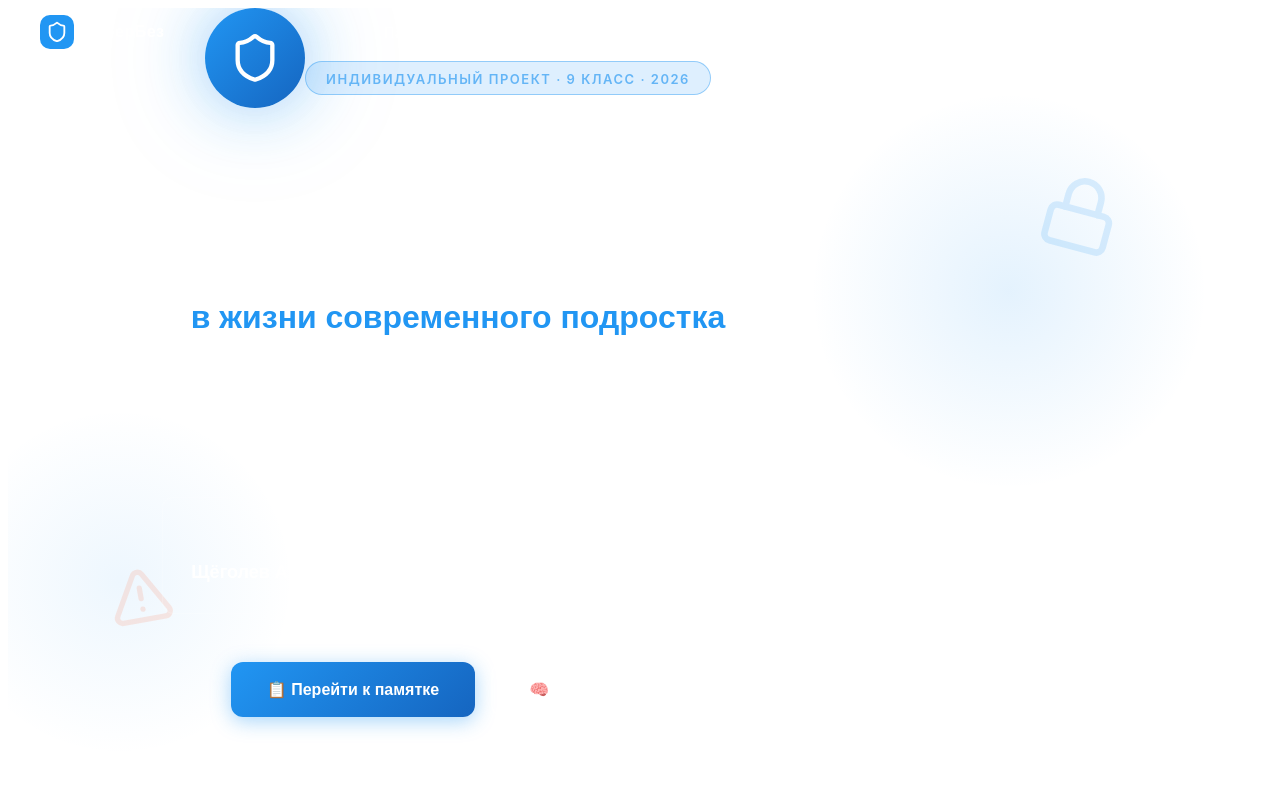
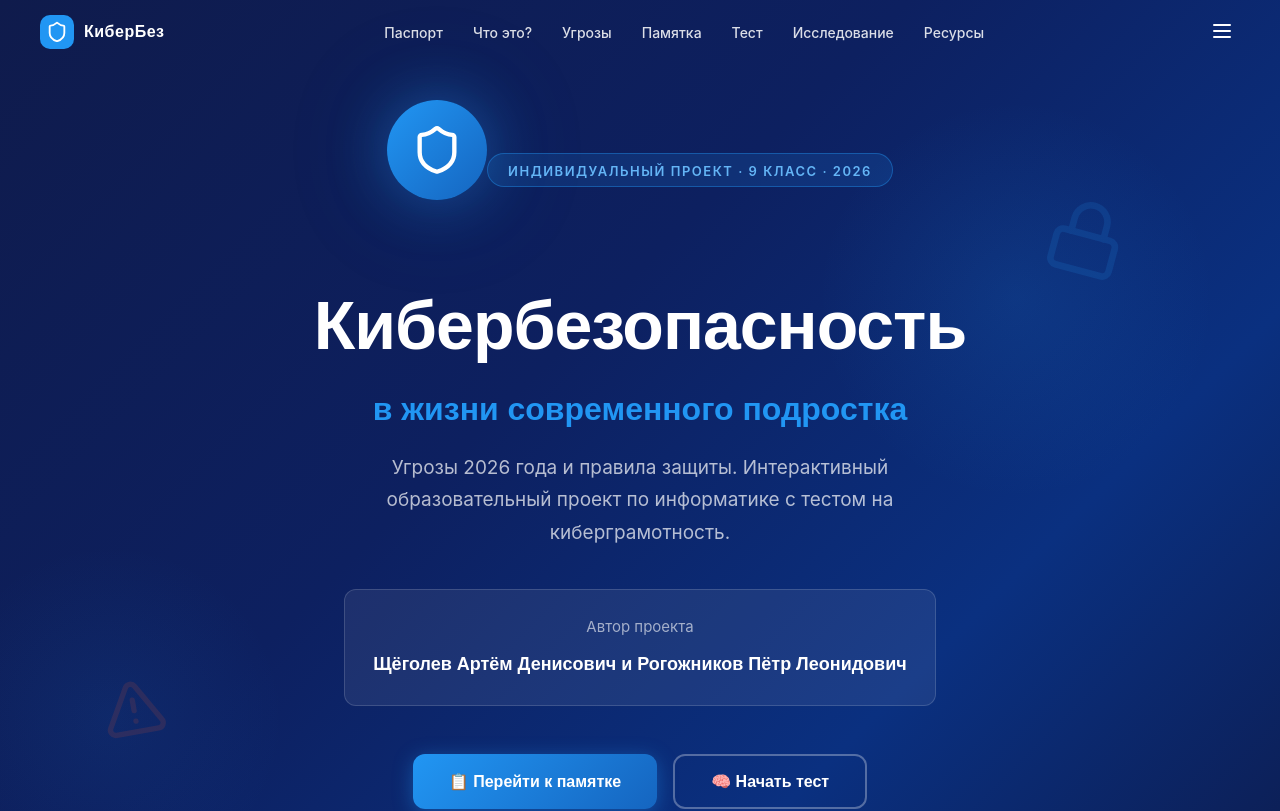
Before and after one commit to Mimi-by-typh/cybersecurity-project, a React (Vite) app: page / in a window 1280 px wide. Shown: the top 811 px of the page. Built offline with nearby package versions, Linux system fonts and the light colour scheme.

Commit message:
Fix page side gaps and favicon

```diff
--- a/app/components/Hero.tsx
+++ b/app/components/Hero.tsx
@@ -9,15 +9,20 @@ export function Hero() {
   return (
     <section
       id="hero"
-      className="min-h-screen bg-gradient-to-br from-[#0F1B4C] via-[#0d2060] to-[#0d1a4a] flex items-center justify-center relative overflow-hidden pt-24 pb-16 px-6 md:pt-28 md:pb-20 md:px-8 lg:px-12"
       style={{
+        minHeight: "100vh",
+        background:
+          "linear-gradient(135deg, #0F1B4C 0%, #0d2060 40%, #0a3080 70%, #0d1a4a 100%)",
+        display: "flex",
+        alignItems: "center",
+        justifyContent: "center",
         position: "relative",
         overflow: "hidden",
+        padding: "100px 24px 60px",
       }}
     >
       {/* Background decorative circles */}
       <div
-        className="hidden md:block absolute top-10 right-5 w-96 h-96 rounded-full pointer-events-none"
         style={{
           position: "absolute",
           top: "10%",
@@ -31,7 +36,6 @@ export function Hero() {
         }}
       />
       <div
-        className="hidden md:block absolute bottom-10 -left-5 w-80 h-80 rounded-full pointer-events-none"
         style={{
           position: "absolute",
           bottom: "10%",
@@ -47,7 +51,6 @@ export function Hero() {
 
       {/* Floating icons */}
       <div
-        className="hidden md:block absolute top-20 right-12 opacity-15 rotate-15"
         style={{
           position: "absolute",
           top: "20%",
@@ -59,7 +62,6 @@ export function Hero() {
         <Lock size={80} color="#2196F3" />
       </div>
       <div
-        className="hidden md:block absolute bottom-25 left-8 opacity-12 -rotate-10"
         style={{
           position: "absolute",
           bottom: "25%",
@@ -73,7 +75,6 @@ export function Hero() {
 
       {/* Main content */}
       <div
-        className="max-w-4xl text-center relative z-10"
         style={{
           maxWidth: 900,
           textAlign: "center",
@@ -83,7 +84,6 @@ export function Hero() {
       >
         {/* Shield icon */}
         <div
-          className="inline-flex items-center justify-center w-24 h-24 md:w-28 md:h-28 rounded-full bg-gradient-to-br from-[#2196F3] to-[#1565C0] mx-auto mb-8 shadow-lg"
           style={{
             display: "inline-flex",
             alignItems: "center",
@@ -103,7 +103,6 @@ export function Hero() {
 
         {/* Badge */}
         <div
-          className="inline-block bg-blue-500/15 border border-blue-400/4 rounded-full px-5 py-2 mb-6"
           style={{
             display: "inline-block",
             background: "rgba(33,150,243,0.15)",
@@ -114,7 +113,6 @@ export function Hero() {
           }}
         >
           <span
-            className="font-semibold text-xs text-blue-300 tracking-wider uppercase"
             style={{
               fontFamily: "'Inter', sans-serif",
               fontSize: 13,
@@ -173,7 +171,6 @@ export function Hero() {
 
         {/* Author */}
         <div
-          className="inline-block bg-white/7 border border-white/15 rounded-lg p-4 md:p-6 mb-12"
           style={{
             display: "inline-block",
             background: "rgba(255,255,255,0.07)",
@@ -207,7 +204,6 @@ export function Hero() {
 
         {/* CTA buttons */}
         <div
-          className="flex gap-4 justify-center flex-wrap"
           style={{
             display: "flex",
             gap: 16,
@@ -217,7 +213,6 @@ export function Hero() {
         >
           <button
             onClick={() => handleScroll("#tips")}
-            className="bg-gradient-to-br from-[#2196F3] to-[#1565C0] text-white border-none rounded-lg px-9 py-4 font-bold text-base cursor-pointer shadow-lg transition-transform hover:scale-105"
             style={{
               background:
                 "linear-gradient(135deg, #2196F3, #1565C0)",
@@ -249,7 +244,6 @@ export function Hero() {
           </button>
           <button
             onClick={() => handleScroll("#quiz")}
-            className="bg-transparent text-white border-2 border-white/3 rounded-lg px-9 py-4 font-bold text-base cursor-pointer transition-all hover:border-[#2196F3] hover:bg-[#2196F3]/1 hover:scale-105"
             style={{
               background: "transparent",
               color: "#fff",
@@ -290,7 +284,6 @@ export function Hero() {
 
         {/* Scroll indicator */}
         <div
-          className="mt-15 flex flex-col items-center gap-2 opacity-50"
           style={{
             marginTop: 60,
             display: "flex",
@@ -301,7 +294,6 @@ export function Hero() {
           }}
         >
           <span
-            className="font-inter text-xs text-white tracking-wider uppercase"
             style={{
               fontFamily: "'Inter', sans-serif",
               fontSize: 12,
@@ -313,7 +305,6 @@ export function Hero() {
             Прокрутите вниз
           </span>
           <div
-            className="w-0.5 h-10 bg-gradient-to-b from-white/5 to-transparent rounded-sm"
             style={{
               width: 2,
               height: 40,
--- a/app/components/Navbar.tsx
+++ b/app/components/Navbar.tsx
@@ -31,9 +31,6 @@ export function Navbar() {
 
   return (
     <nav
-      className={`fixed top-0 left-0 right-0 z-100 transition-all duration-300 ${
-        scrolled ? "bg-[#0F1B4C]/97 backdrop-blur-md shadow-lg" : "bg-transparent"
-      }`}
       style={{
         position: "fixed",
         top: 0,
@@ -47,7 +44,6 @@ export function Navbar() {
       }}
     >
       <div
-        className="max-w-7xl mx-auto px-6 flex items-center justify-between h-16"
         style={{
           maxWidth: 1200,
           margin: "0 auto",
@@ -61,7 +57,6 @@ export function Navbar() {
         {/* Logo */}
         <button
           onClick={() => window.scrollTo({ top: 0, behavior: "smooth" })}
-          className="flex items-center gap-2.5 bg-none border-none cursor-pointer p-0"
           style={{
             display: "flex",
             alignItems: "center",
@@ -73,7 +68,6 @@ export function Navbar() {
           }}
         >
           <div
-            className="bg-[#2196F3] rounded-xl p-1.5 flex items-center justify-center"
             style={{
               background: "#2196F3",
               borderRadius: 10,
@@ -86,7 +80,6 @@ export function Navbar() {
             <Shield size={22} color="#fff" />
           </div>
           <span
-            className="font-montserrat font-bold text-base text-white tracking-wide"
             style={{
               fontFamily: "'Montserrat', sans-serif",
               fontWeight: 700,
@@ -101,18 +94,17 @@ export function Navbar() {
 
         {/* Desktop links */}
         <div
-          className="hidden md:flex gap-1.5 items-center"
           style={{
             display: "flex",
             gap: 6,
             alignItems: "center",
           }}
+          className="hidden md:flex"
         >
           {navLinks.map((link) => (
             <button
               key={link.href}
               onClick={() => handleClick(link.href)}
-              className="bg-none border-none cursor-pointer text-white/85 font-inter text-sm font-medium py-1.5 px-3 rounded-lg transition-all hover:text-white hover:bg-[#2196F3]/2"
               style={{
                 background: "none",
                 border: "none",
@@ -142,7 +134,7 @@ export function Navbar() {
         {/* Mobile burger */}
         <button
           onClick={() => setMenuOpen(!menuOpen)}
-          className="md:hidden bg-none border-none cursor-pointer text-white p-1.5"
+          className="md:hidden"
           style={{
             background: "none",
             border: "none",
@@ -158,7 +150,6 @@ export function Navbar() {
       {/* Mobile menu */}
       {menuOpen && (
         <div
-          className="md:hidden bg-[#0F1B4C]/98 border-t border-white/1 pt-4 pb-6 px-6 flex flex-col gap-1"
           style={{
             background: "rgba(15,27,76,0.98)",
             borderTop: "1px solid rgba(255,255,255,0.1)",
@@ -167,12 +158,12 @@ export function Navbar() {
             flexDirection: "column",
             gap: 4,
           }}
+          className="md:hidden"
         >
           {navLinks.map((link) => (
             <button
               key={link.href}
               onClick={() => handleClick(link.href)}
-              className="bg-none border-none cursor-pointer text-white/85 font-inter text-sm font-medium py-2.5 px-3 rounded-lg text-left transition-all hover:text-white hover:bg-[#2196F3]/1"
               style={{
                 background: "none",
                 border: "none",
--- a/main.tsx
+++ b/main.tsx
@@ -1,6 +1,7 @@
 import React from 'react'
 import ReactDOM from 'react-dom/client'
 import App from './app/App.tsx'
+import './styles/base.css'
 
 ReactDOM.createRoot(document.getElementById('root')!).render(
   <React.StrictMode>
--- /dev/null
+++ b/styles/base.css
@@ -0,0 +1,5 @@
+html,
+body {
+  margin: 0;
+  padding: 0;
+}
--- a/styles/theme.css
+++ b/styles/theme.css
@@ -126,6 +126,7 @@
 
   body {
     @apply bg-background text-foreground;
+    margin: 0;
   }
 
   /**
```
Also changed, not shown: public/vite.svg (added).
